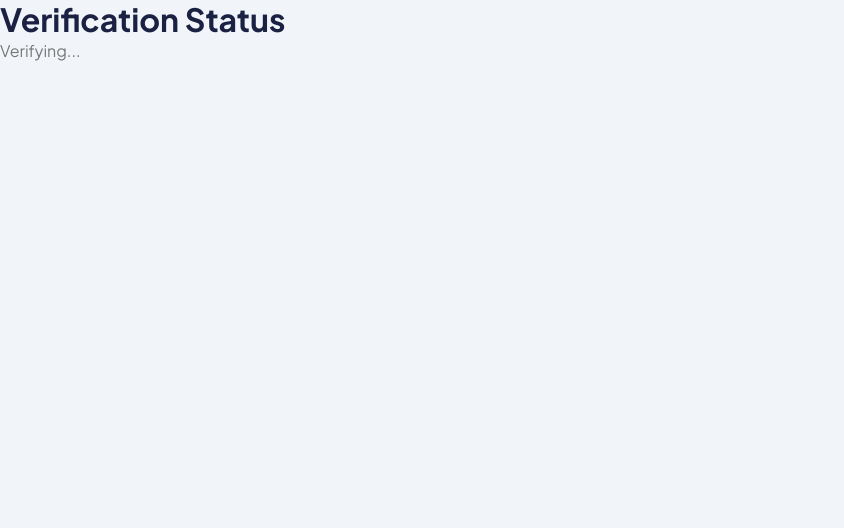
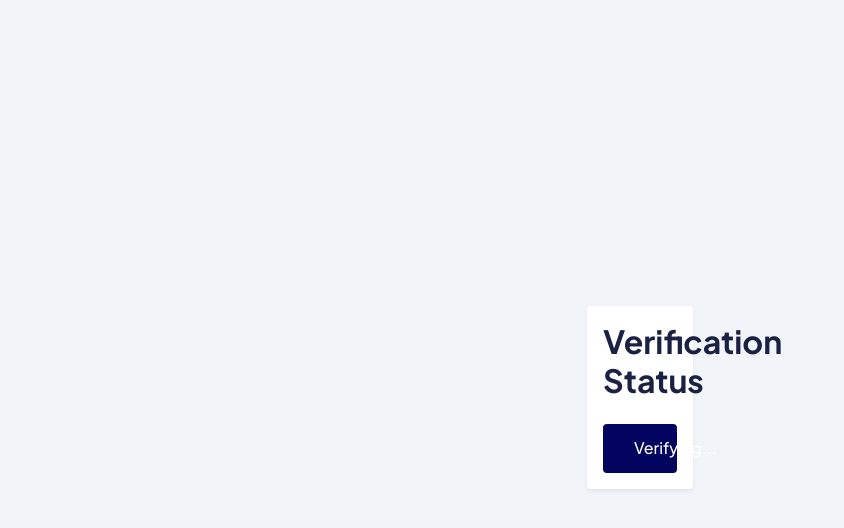
Before and after one commit to Auotam/ondemandglobal, a Next.js app: page /verify in a window 1280 px wide. Shown: the top 528 px of the page, without its empty margins (0-844 px from the left). Built offline with nearby package versions, Linux system fonts and the light colour scheme.

Commit message:
new data

```diff
--- a/pages/verify.jsx
+++ b/pages/verify.jsx
@@ -50,9 +50,13 @@ export default function Verify() {
           <title>Verification Page</title>
           <meta name="description" content="Verification status page" />
         </Head>
-      <div>
+        <div className='d-flex flex-column justify-content-center align-items-center vh-100  '>
+          <div className='row d-flex flex-column justify-content-center align-items-center ' >
+            <div className='col-md-4 shadow-sm p-3 mb-5 bg-white rounded px-20'>
           <h1>Verification Status</h1>
-        <p>{verificationStatus}</p>
+          <button className='pt-btn btn btn--theme hover--theme'>{verificationStatus}</button>
+          </div>
+          </div>
         </div>
       </>
     );
```
Lines whose indentation alone changed are shown as unchanged.
